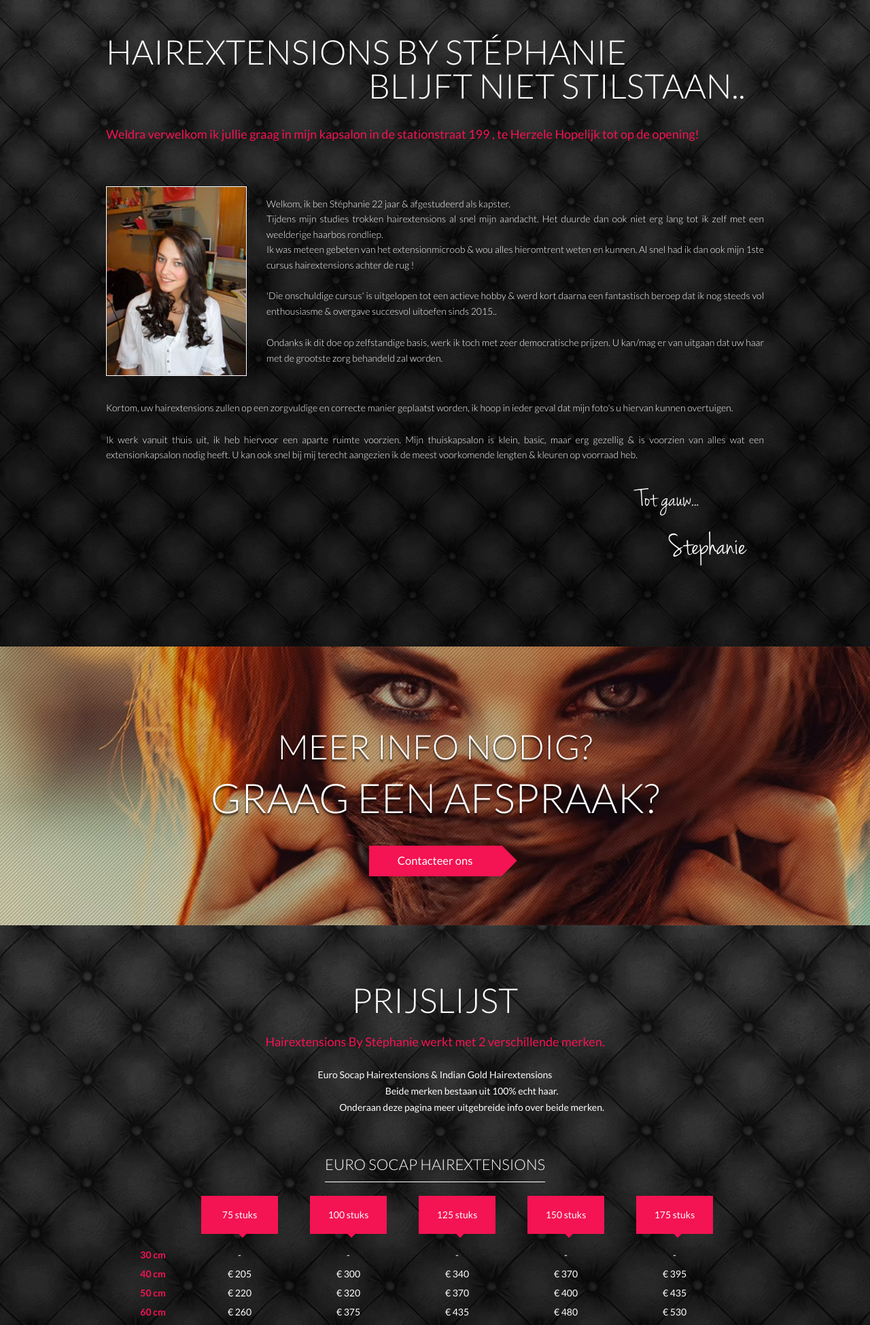
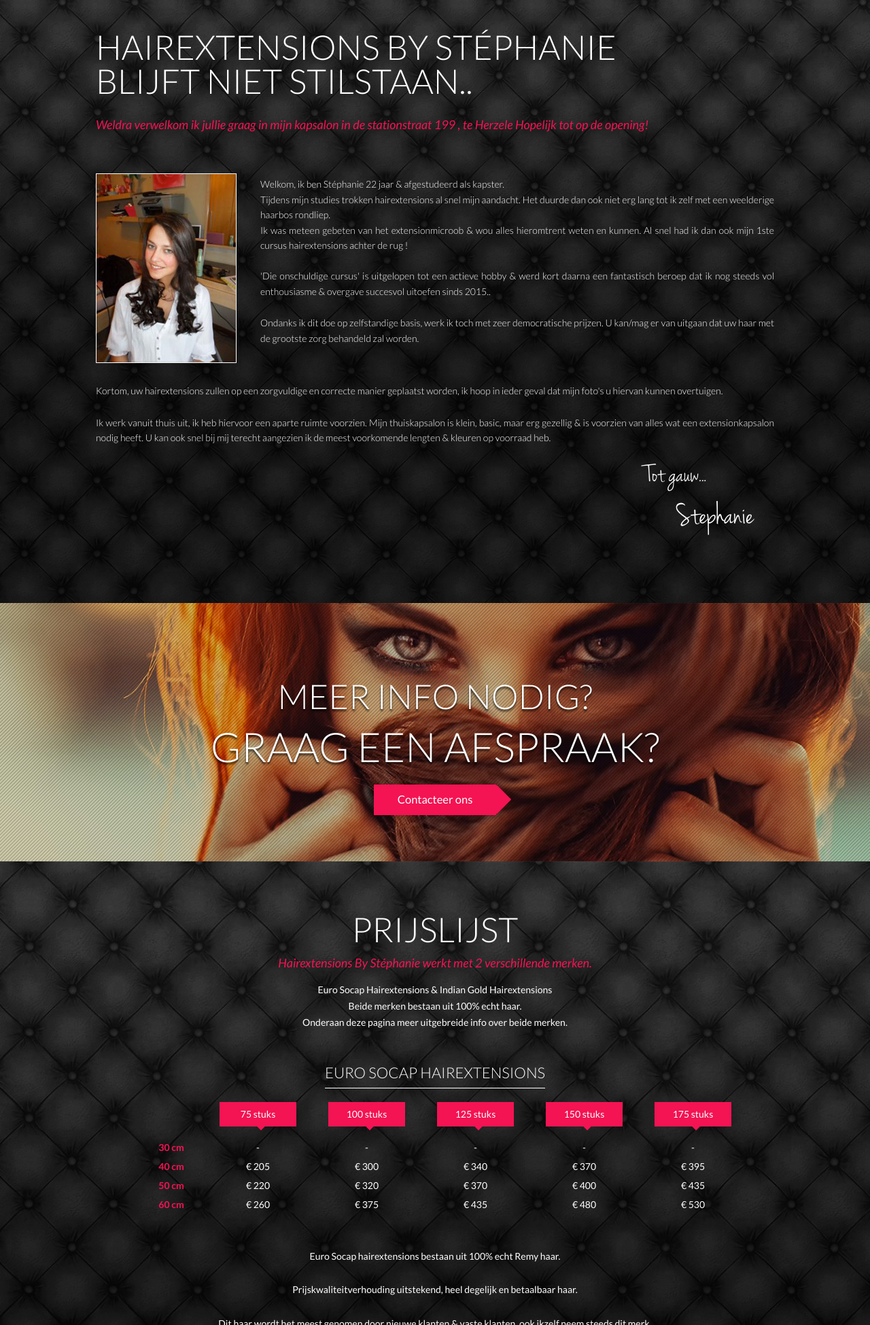
Before and after one commit to KarpovaIryna/Inspiratie, a website: page index.html in a window 1280 px wide. Shown: the part 851-2800 px from the top of the page at 68% size. Drawn offline with nearby package versions, Linux system fonts and the light colour scheme; some packages are replaced by stand-ins of ours.

Commit message:
first commit

```diff
--- a/index.html
+++ b/index.html
@@ -60,9 +60,9 @@
 		<section class="ba-over" id="ba-over">
 			<div class="grid-container">
 				<h1 class="ba-over__heading">Hairextensions By Stéphanie
-					blijft niet stilstaan..</h1>
-				<h2 class="ba-over__subheading">Weldra verwelkom ik jullie graag in mijn kapsalon in de stationstraat 199 ,
-					te Herzele Hopelijk tot op de opening! </h2>
+blijft niet stilstaan..</h1>
+				<h2 class="ba-over__subheading"><i>Weldra verwelkom ik jullie graag in mijn kapsalon in de stationstraat 199 ,
+					te Herzele Hopelijk tot op de opening!</i></h2>
 				<div class="ba-over__wrapper">
 					<img src="./img/photo.png" alt="fhoto of the Stephanie" class="ba-over__photo">
 					<div class="ba-over__text">
@@ -111,7 +111,7 @@
 		<section class="ba-prijzen" id="ba-prijzen">
 			<div class="grid-container">
 				<h3 class="ba-prijzen__title">Prijslijst</h3>
-				<h4 class="ba-prijzen__owner">Hairextensions By Stéphanie werkt met 2 verschillende merken.</h4>
+				<h4 class="ba-prijzen__owner"><i>Hairextensions By Stéphanie werkt met 2 verschillende merken.</i></h4>
 				<p class="ba-prijzen__infornation">Euro Socap Hairextensions & Indian Gold Hairextensions
 					Beide merken bestaan uit 100% echt haar.
 					Onderaan deze pagina meer uitgebreide info over beide merken.</p>
@@ -191,22 +191,19 @@
 
 						Dit haar wordt het meest genomen door nieuwe klanten & vaste klanten, ook ikzelf neem steeds dit merk.
 
-						Dit haar is van structuur iets droger, maar komt heel erg vaak overeen met vele hun eigen haar. Het is
-						erg belangrijk dat u de hairextensions verzorgt met de door mij aanbevolen producten. Als u alle
-						richtlijnen volgt & een haardroger & brushborstel in combinatie met de stijl of krultang uw niet
-						afschrikt is dit echt een haar dat voor u zal weggelegd zijn. Uiteraard is het mogeli&shy;jk om deze
-						haren gewoon te laten drogen aan de lucht zonder meer aan te doen, maar u begrijpt natuurlijk dat het
-						er steeds mooier zal uitzien als er een warmtebron aan te pas komt, kijk maar naar ons eigen
-						natuurlijk haar, is net hetzelfde verhaal.
+						Dit haar is van structuur iets droger, maar komt heel erg vaak overeen met vele hun eigen haar. Het iserg belangrijk dat u de
+						hairextensions verzorgt met de door mij aanbevolen producten. Als u alle richtlijnen volgt & een haardroger & brushborstel in
+						combinatie met de stijl of krultang uw niet afschrikt is dit echt een haar dat voor u zal weggelegd zijn. Uiteraard is het mogeli&shy;
+						jk om deze haren gewoon te laten drogen aan de lucht zonder meer aan te doen, maar u begrijpt natuurlijk dat het er steeds
+						mooier zal uitzien als er een warmtebron aan te pas komt, kijk maar naar ons eigen natuurlijk haar, is net hetzelfde verhaal.
 
-						Dit merk wordt zelfs gedragen door een aantal bekende bv's : o.a. Ann Manban, Sande, Isabelle M, Tanja
-						Dexters. & zovans je kan zien , zien hun hairextensions er steeds mooi, gezond, glanzend & natuurlijk
-						uit, als je gewoonweg iets of wat handig bent & je experimenteert graag zullen je extensions er TOP
-						uitzien!
+						Dit merk wordt zelfs gedragen door een aantal bekende bv's : o.a. Ann Manban, Sande, Isabelle M, Tanja Dexters. & zovans je
+						kan zien , zien hun hairextensions er steeds mooi, gezond, glanzend & natuurlijk uit, als je gewoonweg iets of wat handig bent
+						& je experimenteert graag zullen je extensions er TOP uitzien!
 
-						Euro Socap heb ik steeds in lengte 40 & 50 (de meest gekozen lengtes) op stock in alle kleuren die
-						hierin verkrijgbaar zijn. Hierdoor kan u dus ook snel geholpen zijn en is de kans groot dat u enkele
-						dagen nadien al met een weelderige haardos rond&shy;loopt!</p>
+						Euro Socap heb ik steeds in lengte 40 & 50 (de meest gekozen lengtes) op stock in alle kleuren die hierin verkrijgbaar zijn.
+						Hierdoor kan u dus ook snel geholpen zijn en is de kans groot dat u enkele
+						dagen nadien al met een weelderige haardos rondloopt!</p>
 				</div>
 			</div>
 
@@ -216,7 +213,6 @@
 			<h2 class="ba-foto__title">Foto’s</h2>
 		</div>
 			<div class="ba-gallery">
-				<div class="ba-row">
 				<a class="ba-gallery__photo" href="./img/photo1.png" data-fancybox="gallery">
 				  <img src="./img/photo1.png" alt="photo 1"/>
 				</a>
@@ -232,8 +228,6 @@
 				 <a class="ba-gallery__photo" href="./img/photo5.png" data-fancybox="gallery">
 					<img src="./img/photo5.png" alt="photo 5"/>
 				 </a>
-				<!-- </div>
-				<div class="ba-row"> -->
 				 <a class="ba-gallery__photo" href="./img/photo6.png" data-fancybox="gallery">
 					<img src="./img/photo6.png" alt="photo 6"/>
 				 </a>
@@ -249,17 +243,21 @@
 				 <a class="ba-gallery__photo" href="./img/photo10.png" data-fancybox="gallery">
 					<img src="./img/photo10.png" alt="photo 10"/>
 				 </a>
-				</div>
 			 </div>
 		</section>
 		<section class="ba-contact" id="ba-contact">
 			<div class="grid-container">
 				<h2 class="ba-contact__title">Contacteer Stephanie</h2>
-				<p class="ba-contact__description">Had u graag een afspraak gewenst of graag wat meer info gewenst?</br>
-					Contacteer ons snel via onderstaande contactgegevens, wij helpen u graag verder</p>
+				<p class="ba-contact__description">Had u graag een afspraak gewenst of graag wat meer info gewenst?
+Contacteer ons snel via onderstaande contactgegevens, wij helpen u graag verder</p>
 					<div class="ba-contact__wrapper">
 						<form action="#" class="ba-form">
-
+<input type="text" name="" id="" class="ba-contact__name">
+<input type="tel" name="" id="" class="ba-contact__tel">
+<input type="text" name="" id="" class="ba-contact__adress">
+<input type="text" name="" id="" class="ba-contact__postcode">
+<input type="email" name="" id="" class="ba-contact__email">
+<input type="text" name="" id="" class="ba-contact__comment">
 						</form>
 						<div id="map"></div>
 					</div>
--- a/scss/_settings.scss
+++ b/scss/_settings.scss
@@ -66,7 +66,7 @@
 // ---------
 
 $global-font-size: 100%;
-$global-width: rem-calc(998);
+$global-width: rem-calc(1028);
 $global-lineheight: 1.5;
 $foundation-palette: (
   primary: #ffff,
--- a/scss/style.scss
+++ b/scss/style.scss
@@ -50,14 +50,14 @@ span {
   }
   &__arrow-down {
     position: absolute;
-    bottom: 63px;
-    left: 0;
-    right: 0;
+    bottom: 72px;
+    left: 10px;
+	 right: 0;
     z-index: 2;
     text-align: center;
     height: fit-content;
     @include breakpoint(medium) {
-      bottom: 163px;
+      bottom: 158px;
     }
   }
 }
@@ -84,10 +84,10 @@ span {
     color: $white;
     text-shadow: 0px 2px 5px rgba(0, 0, 0, 0.75);
     white-space: pre-line;
-    padding-bottom: 100px;
+    padding-bottom: 147px;
     @include breakpoint(medium) {
       font: 400 30px/1.13 Lato, sans-serif;
-      padding-bottom: 230px;
+      padding-bottom: 258px;
     }
   }
   &__nav {
@@ -99,7 +99,7 @@ span {
   &__arrow {
     position: absolute;
     display: inline-block;
-    z-index: 1;
+	 z-index: 1;
     height: 22px;
     outline: none;
     border: none;
@@ -107,12 +107,12 @@ span {
     cursor: pointer;
   }
   &__next {
-    top: 40px;
-    right: 40px;
+    top: 39px;
+    right: 37px;
   }
   &__prev {
-    top: 40px;
-    right: 69px;
+    top: 39px;
+    right: 64px;
   }
   &__slide {
     min-height: 85.4vh;
@@ -192,8 +192,6 @@ span {
     justify-content: space-between;
     margin: 0;
     padding: 0;
-    //  text-align: center;
-
     @include breakpoint(medium) {
     }
   }
@@ -202,7 +200,8 @@ span {
   }
   &__link {
     font: 500 26px/2 Raleway, sans-serif;
-    text-decoration: none;
+	 text-decoration: none;
+	 text-transform: uppercase;
     color: $white;
     &:active,
     &:focus,
@@ -217,8 +216,11 @@ span {
 @include breakpoint(medium) {
   .ba-header {
     top: calc(100vh - 114px);
-    height: 114px;
+	 height: 114px;
+	 padding-left: 60px;
+	 padding-right: 40px;
     &__logo {
+		 padding-top: 21px;
       width: 100%;
     }
   }
@@ -293,14 +295,14 @@ span {
     padding-bottom: 50px;
   }
   @include breakpoint(large) {
-    padding-top: 102px;
-    padding-bottom: 104px;
+    padding-top: 95px;
+    padding-bottom: 95px;
   }
   &__heading {
     font: 300 30px/1 Lato, sans-serif;
     color: #fff;
     text-transform: uppercase;
-    padding-bottom: 32px;
+    padding-bottom: 25px;
     @include breakpoint(medium) {
       font: 300 40px/1 Lato, sans-serif;
       white-space: pre-wrap;
@@ -310,10 +312,10 @@ span {
     }
   }
   &__subheading {
-    font: 400 13px/1.61 Lato, sans-serif;
-    font-style: italic;
+	 font:400 13px/1.61 Lato, sans-serif;
+	 font-style: italic;
     color: #f41353;
-    padding-bottom: 62px;
+    padding-bottom: 57px;
     @include breakpoint(large) {
       font: 400 18px/1.61 Lato, sans-serif;
     }
@@ -323,11 +325,10 @@ span {
     color: #fff;
     flex-direction: column;
     justify-content: space-between;
-    align-items: center;
     padding-bottom: 30px;
     @include breakpoint(medium) {
       flex-direction: row;
-      padding-bottom: 36px;
+      padding-bottom: 30px;
     }
   }
   &__photo {
@@ -339,8 +340,8 @@ span {
     flex-direction: column;
     padding-top: 30px;
     @include breakpoint(medium) {
-      padding-top: 0;
-      padding-left: 29px;
+      padding-top: 5px;
+      padding-left: 35px;
     }
   }
   &__paragraph {
@@ -355,8 +356,8 @@ span {
     }
   }
   &__sign {
-    padding-right: 26px;
-    padding-top: 25px;
+    padding-right: 30px;
+    padding-top: 14px;
   }
   &__signature {
     font: 400 37px/1.7 "Jenna Sue", sans-serif;
@@ -365,7 +366,7 @@ span {
     padding-right: 70px;
   }
   &__name {
-    font: 400 46px/1.7 "Jenna Sue", sans-serif;
+    font: 400 46px/1.3 "Jenna Sue", sans-serif;
     color: #fff;
     text-align: right;
   }
@@ -388,42 +389,42 @@ span {
       padding-bottom: 60px;
     }
     @include breakpoint(large) {
-      padding-top: 108px;
-      padding-bottom: 72px;
+      padding-top: 100px;
+      padding-bottom: 68px;
     }
   }
   &__first-question {
     text-transform: uppercase;
     text-shadow: 0px 3px 3px rgba(0, 0, 0, 0.75);
-    font: 300 25px/1.574 Lato, sans-serif;
+    font: 300 25px/1.5 Lato, sans-serif;
     text-align: center;
     @include breakpoint(medium) {
-      font: 300 50px/1.574 Lato, sans-serif;
+      font: 300 50px/1.5 Lato, sans-serif;
     }
   }
   &__second-question {
     text-transform: uppercase;
     text-shadow: 0px 3px 3px rgba(0, 0, 0, 0.75);
-    font: 300 26px/1.23 Lato, sans-serif;
-    padding-bottom: 33px;
+    font: 300 26px/1.2 Lato, sans-serif;
+    padding-bottom: 20px;
     text-align: center;
     @include breakpoint(medium) {
-      font: 300 60px/1.23 Lato, sans-serif;
+      font: 300 60px/1.2 Lato, sans-serif;
     }
   }
   &__contact {
     font: 400 16.5px/0.877 Lato, sans-serif;
     display: inline-block;
     background-color: #f41353;
-    padding: 15px 42px;
+    padding: 15px 35px;
     position: relative;
     &:after {
       content: " ";
-      height: 32px;
-      width: 32px;
+      height: 30px;
+      width: 30px;
       position: absolute;
       background-color: #f41353;
-      top: 6px;
+      top: 7px;
       left: 92%;
       transform: rotate(45deg);
     }
@@ -438,12 +439,12 @@ span {
   background-size: cover;
   text-align: center;
   color: #fff;
-  padding-bottom: 108px;
+  padding-bottom: 100px;
   &__title {
     text-transform: uppercase;
     font: 300 40px/1 Lato, sans-serif;
-    padding-top: 85px;
-	 padding-bottom: 22px;
+    padding-top: 75px;
+	 padding-bottom: 10px;
 	 @include breakpoint(large){
 		font: 300 50.31px/1 Lato, sans-serif;
 	 }
@@ -451,43 +452,32 @@ span {
   &__owner {
     color: #f41353;
     font: 400 12px/1.61 Lato, sans-serif;
-    font-style: italic;
-	 padding-bottom: 22px;
+	 padding-bottom: 13px;
 	 @include breakpoint(large){
 		font: 400 18px/1.61 Lato, sans-serif;
 	 }
   }
   &__infornation {
     font: 400 12px/1.71 Lato, sans-serif;
-    padding-bottom: 47px;
-	 white-space: pre-wrap;
-	 @include breakpoint(medium){
-
-	}
+    padding-bottom: 40px;
+	 white-space: pre-line;
 	 @include breakpoint(large){
 		font: 400 14px/1.71 Lato, sans-serif;
 	 }
   }
   &__heading {
     text-transform: uppercase;
-    font: 300 16px/2.29 Lato, sans-serif;
+    font: 300 16px/2.2 Lato, sans-serif;
     border-bottom: 1px solid #fff;
 	 display: inline-block;
-	 @include breakpoint(medium){
-
-	}
 	 @include breakpoint(large){
-		font: 300 22px/2.29 Lato, sans-serif;
+		font: 300 22px/2 Lato, sans-serif;
 	 }
-  }
-  &__bottom-text{
-	  max-width: 758px;
-	  margin: 0 auto;
   }
   &__description{
 	  white-space: pre-line;
 	  word-wrap:break-word;
-	  font: 400 14px/2 Lato, sans-serif;
+	  font: 400 14px/1.77 Lato, sans-serif;
   }
 }
 .large-offset-2 {
@@ -500,11 +490,10 @@ span {
   padding-left: 0;
   font: 400 14px/2 Lato, sans-serif;
   padding-top: 20px;
-  padding-bottom: 60px;
+  padding-bottom: 50px;
 
   @include breakpoint(medium) {
-    padding-right: 60px;
-    padding-left: 45px;
+    padding-left: 87px;
   }
   &__centimeters {
     justify-content: flex-end;
@@ -529,7 +518,7 @@ span {
   }
   &__heading {
     display: inline-block;
-    padding: 14px 0;
+    padding: 4px 0;
 	 background-color: #f41353;
 	 position: relative;
 	 margin-bottom: 17px;
@@ -546,17 +535,6 @@ span {
   }
 }
 .ba-gallery{
-	&__photo{
-		max-width: 100%;
-		@include breakpoint(medium){
-			max-width: 50%;
-		}
-		@include breakpoint(large){
-			max-width: 20%;
-		}
-	}
-}
-.ba-row{
 	display: flex;
 	flex-direction: column;
 	flex-wrap: wrap;
@@ -564,6 +542,15 @@ span {
 	justify-content: center;
 	@include breakpoint(medium){
 		flex-direction: row;
+	}
+	&__photo{
+		max-width: 100%;
+		@include breakpoint(medium){
+			max-width: 50%;
+		}
+		@include breakpoint(large){
+			width: 20%;
+		}
 	}
 }
 .ba-foto {
@@ -574,7 +561,7 @@ span {
 	  justify-content: center;
 	  height: 150px;
 	@include breakpoint(large){
-		height: 250px;
+		height: 247px;
 	}
   }
   &__title{
```
Also changed, not shown: css/style.css, 1 other file.
